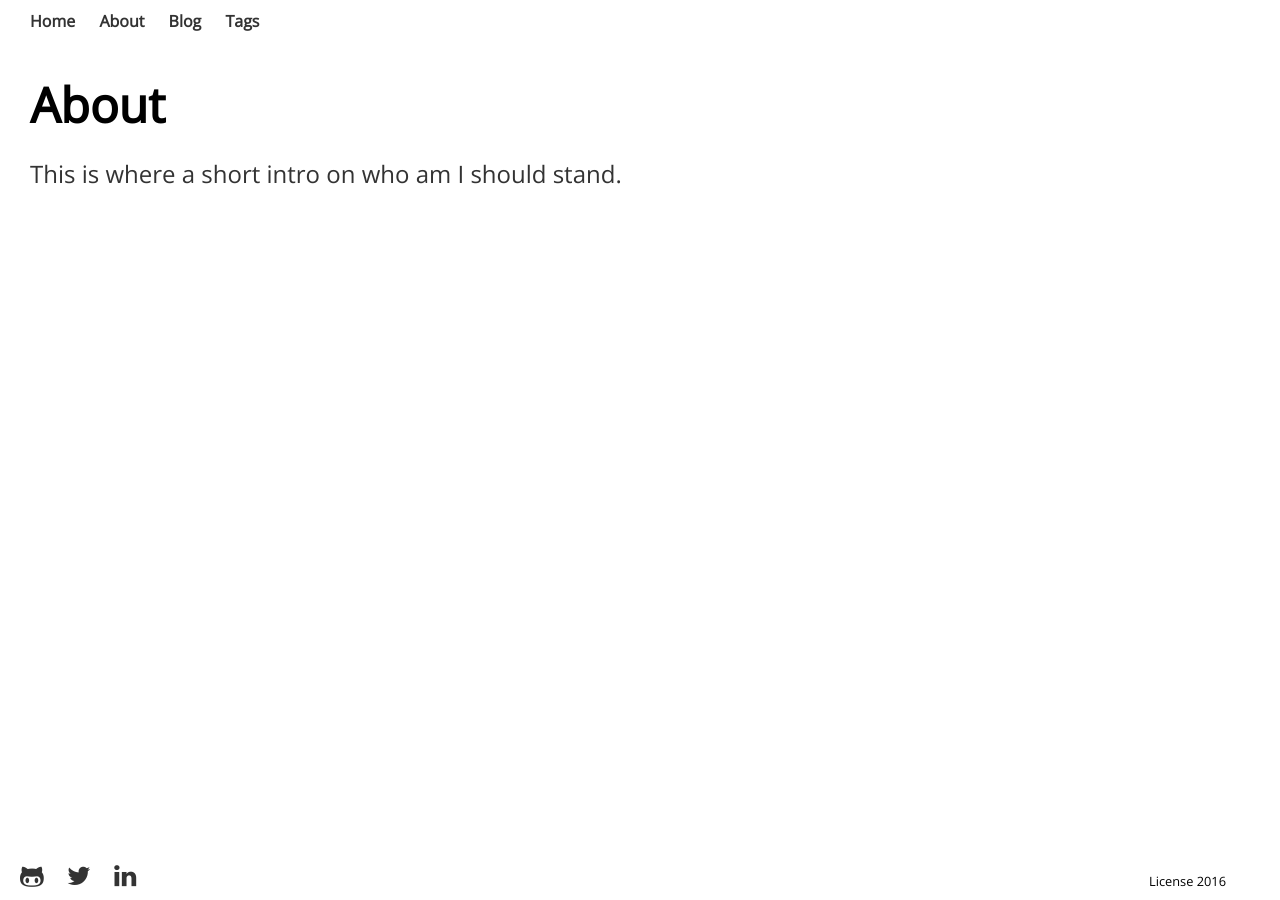
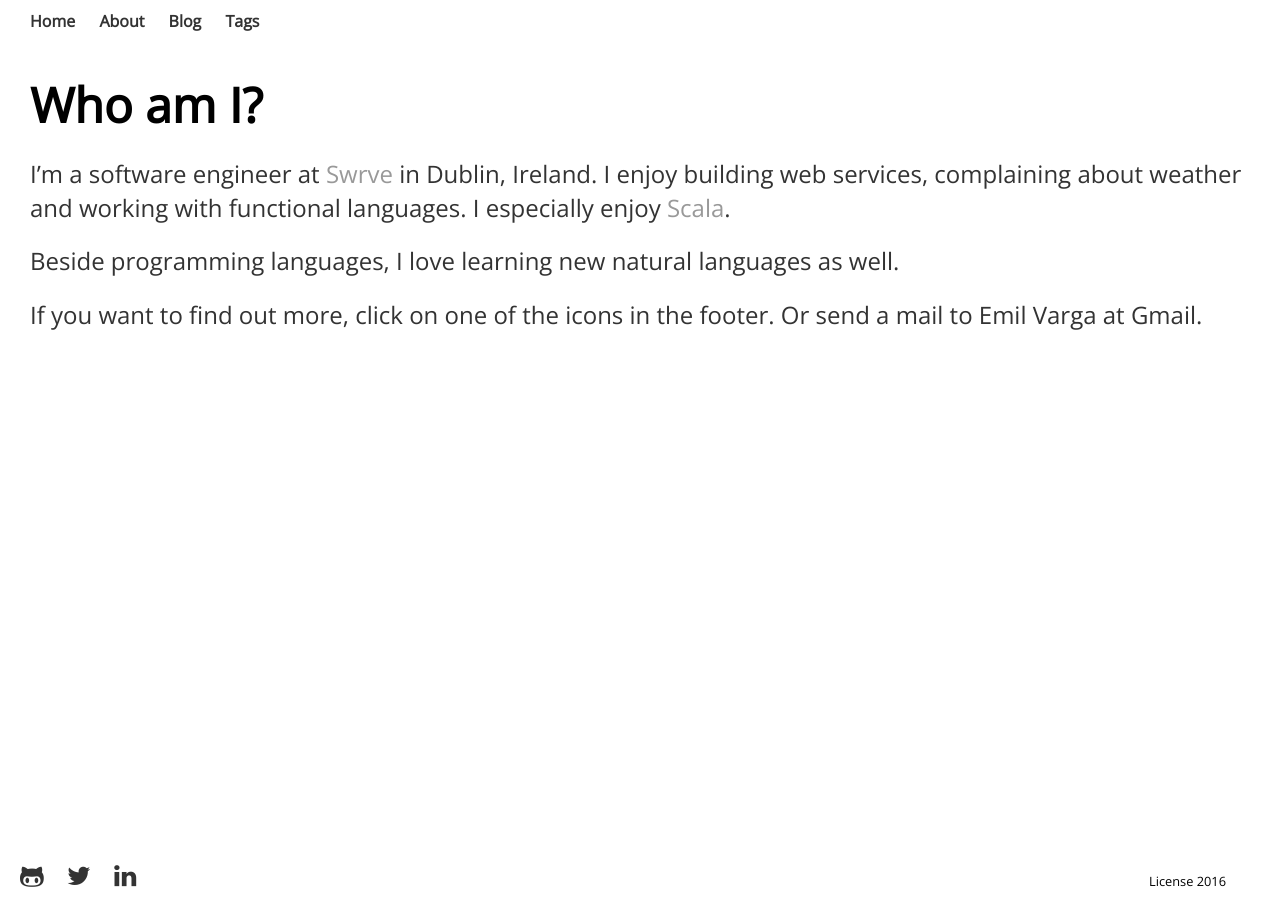
Before and after one commit to cogitor/cogitor.github.io, a Jekyll site: the page built from about.md, in a window 1280 px wide. Built offline with Jekyll 4.4.1, drawn with Linux system fonts in a browser that asks for light colours; nearby versions of some CDN libraries; some web fonts are replaced; Markdown is read by kramdown in place of the engine named in the settings; a style sheet for code colours, icons or effects is not loaded.

Commit message:
update content

```diff
--- a/about.md
+++ b/about.md
@@ -1,6 +1,10 @@
 ---
-title: About
+title: Who am I?
 ---
 # {{ page.title }}
 
-This is where a short intro on who am I should stand.
+I'm a software engineer at [Swrve](http://swrve.com) in Dublin, Ireland. I enjoy building web services, complaining about weather and working with functional languages. I especially enjoy [Scala](http://www.scala-lang.org/).
+
+Beside programming languages, I love learning new natural languages as well.
+
+If you want to find out more, click on one of the icons in the footer. Or send a mail to Emil Varga at Gmail.
```
Also changed, not shown: _posts/2016-02-27-lets-get-it-working.md (+13 -7 lines).
